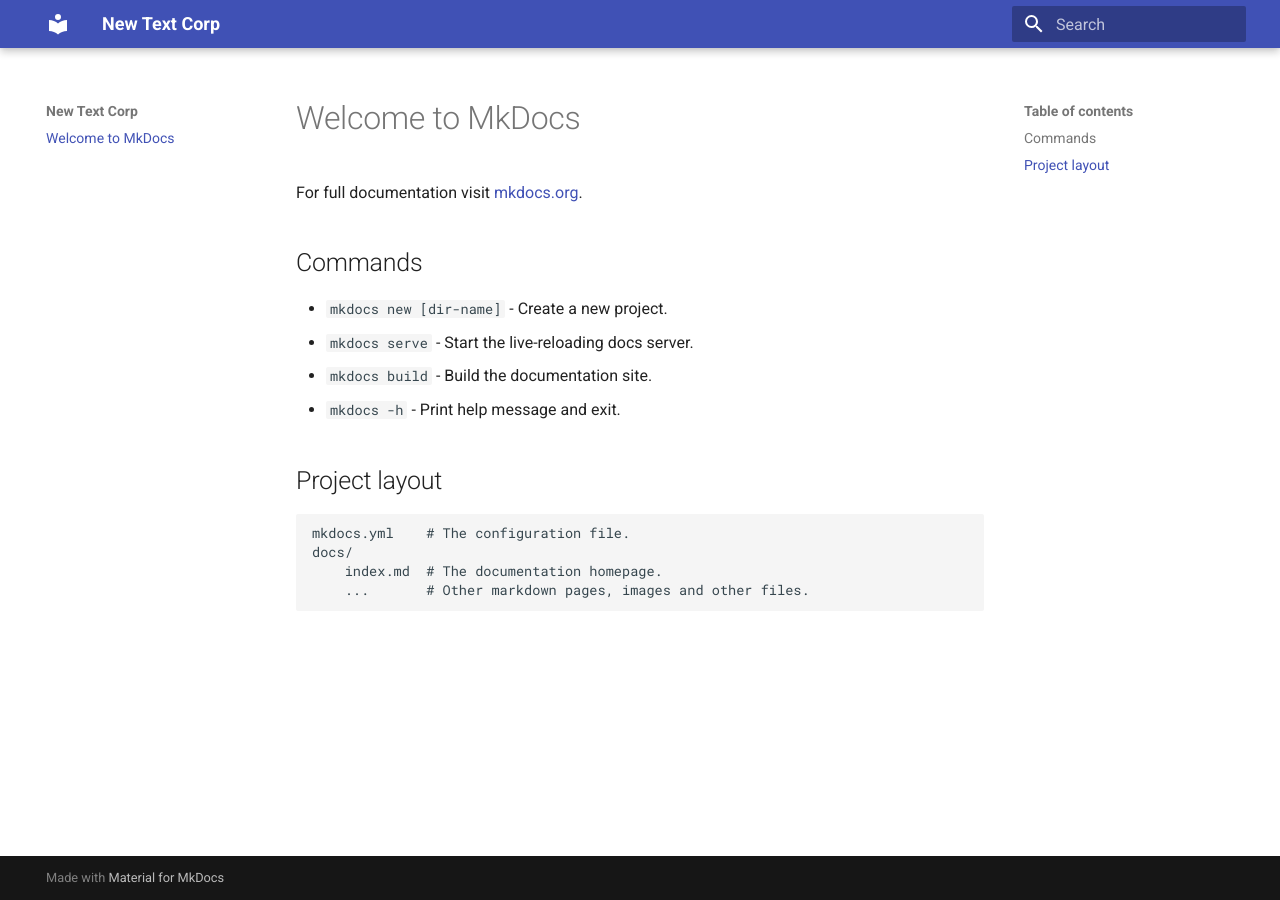
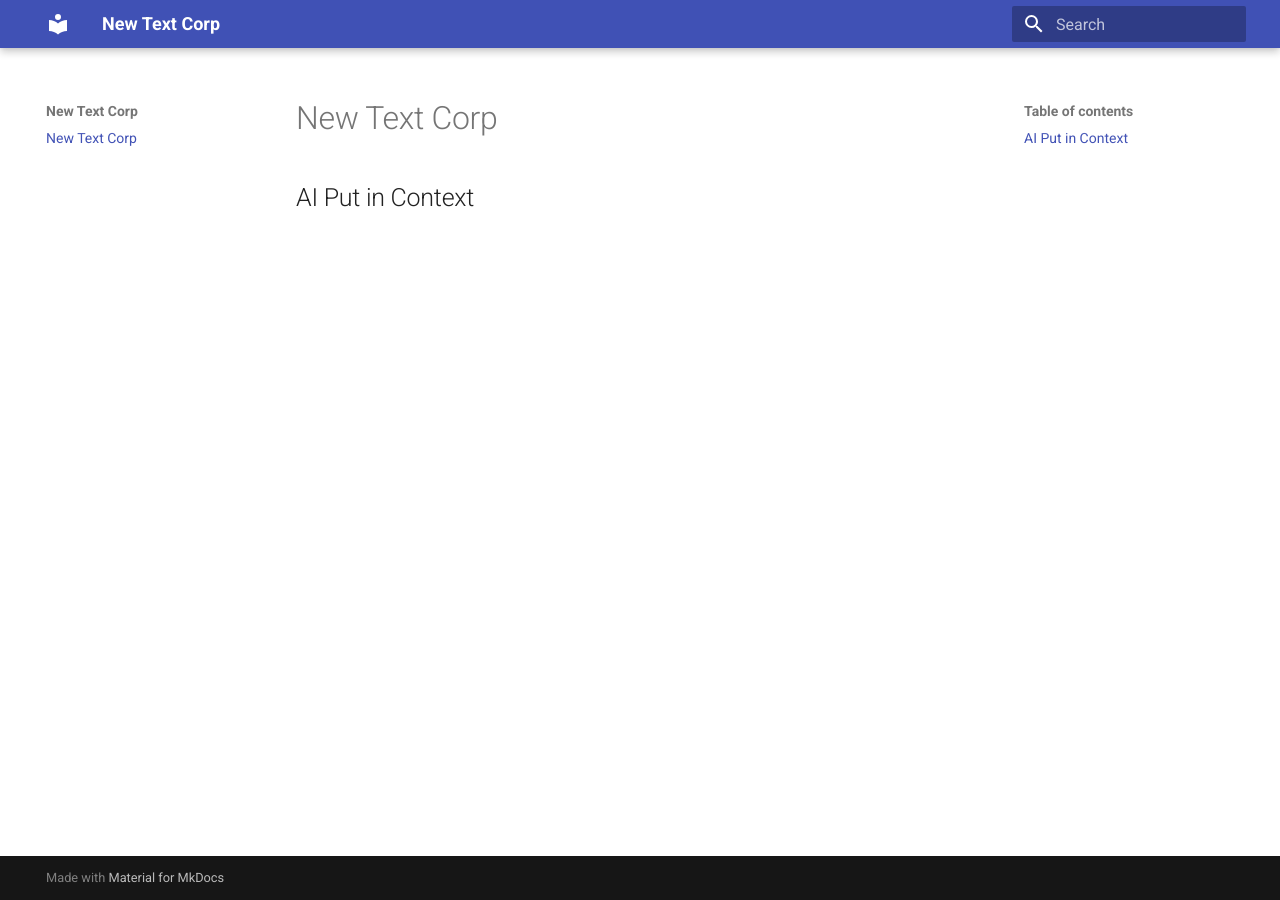
Before and after one commit to textmadenew/newtextcorp.github.io, an MkDocs documentation site: the page built from docs/index.md, in a window 1280 px wide. Built offline with MkDocs 1.6.1 and Material for MkDocs 9.7.7, drawn with Linux system fonts in a browser that asks for light colours.

Commit message:
revise first page

```diff
--- a/docs/index.md
+++ b/docs/index.md
@@ -1,17 +1,3 @@
-# Welcome to MkDocs
+# New Text Corp
 
-For full documentation visit [mkdocs.org](https://www.mkdocs.org).
-
-## Commands
-
-- `mkdocs new [dir-name]` - Create a new project.
-- `mkdocs serve` - Start the live-reloading docs server.
-- `mkdocs build` - Build the documentation site.
-- `mkdocs -h` - Print help message and exit.
-
-## Project layout
-
-    mkdocs.yml    # The configuration file.
-    docs/
-        index.md  # The documentation homepage.
-        ...       # Other markdown pages, images and other files.
+## AI Put in Context
```
